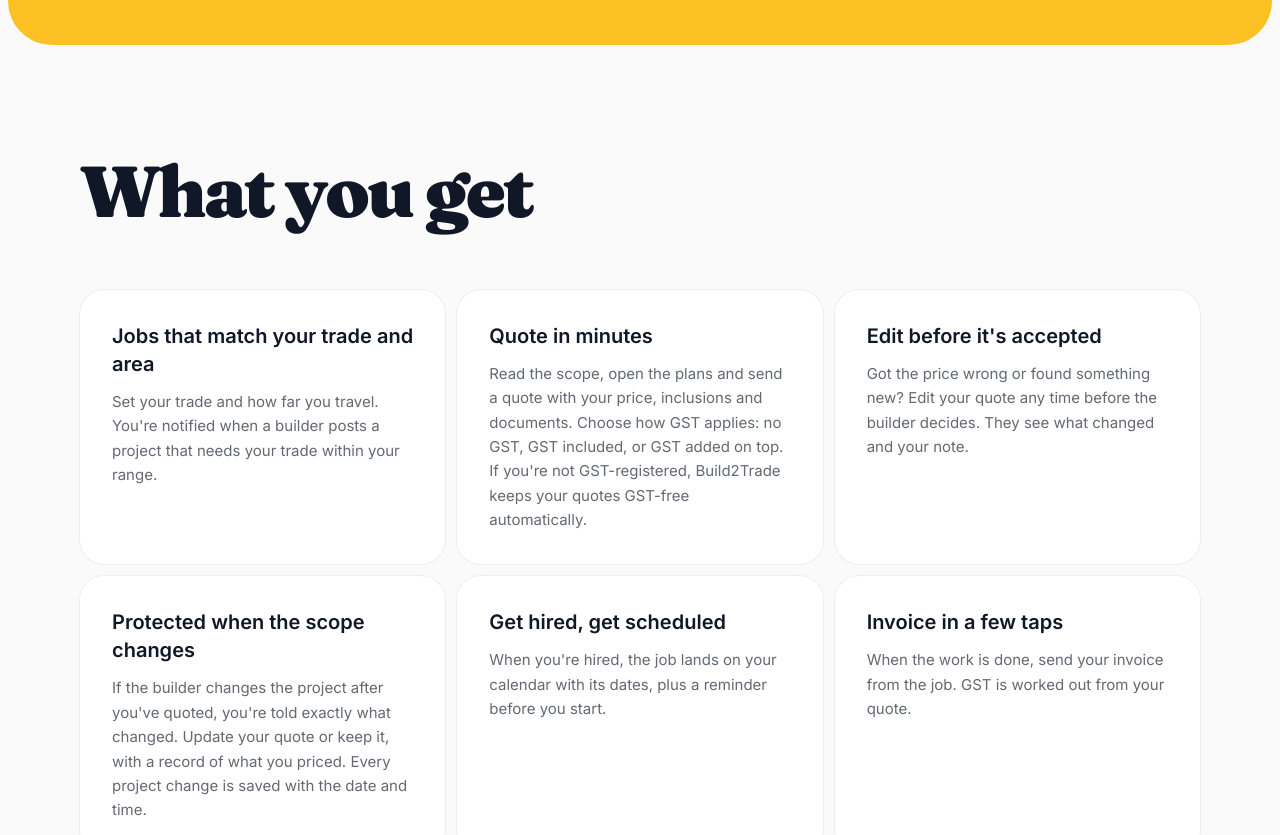
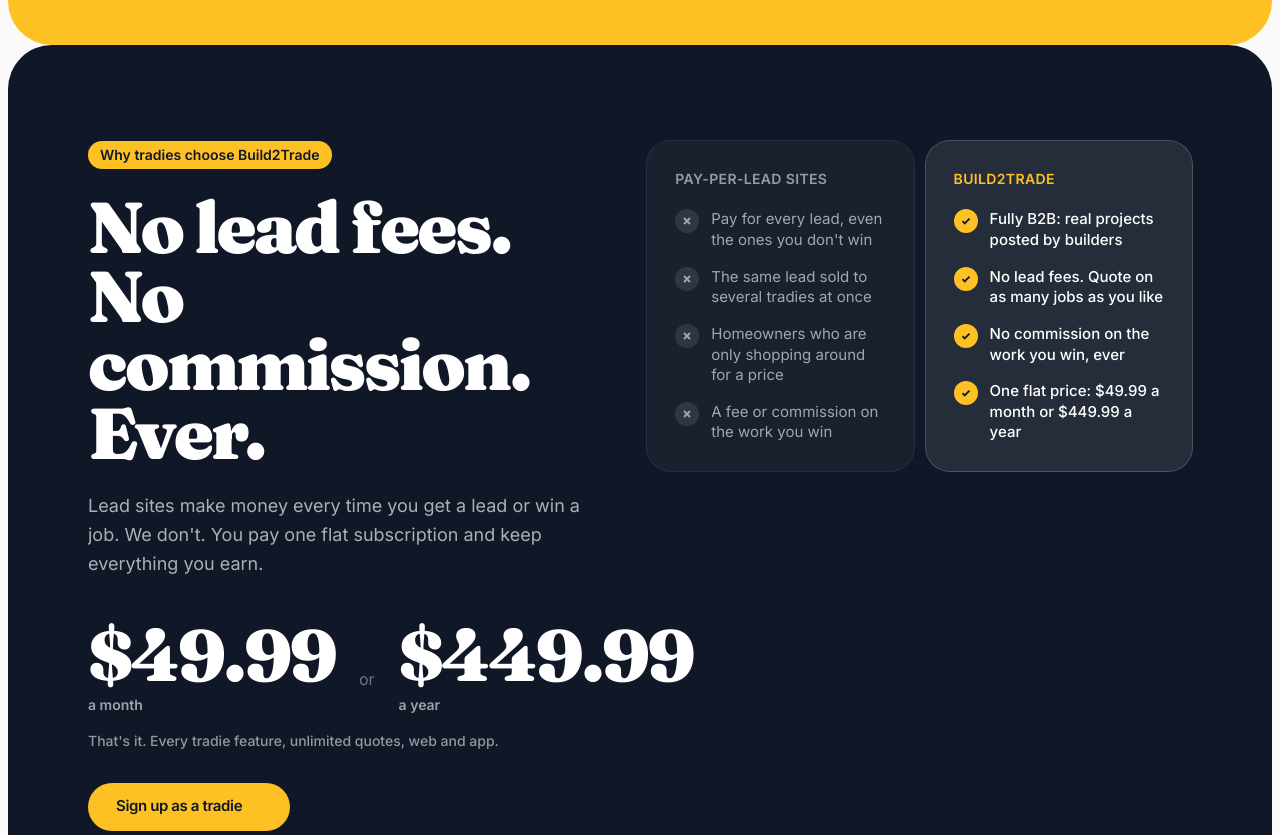
Before and after one commit to Graphicaproartistry/Build-2-Trade-Website-Nov-2026, a Next.js app: page /tradies in a window 1280 px wide. Shown: the part 561-1396 px from the top of the page. Built offline with nearby package versions, Linux system fonts and the light colour scheme.

Commit message:
Tradies: no lead fees, no commission, fully B2B section
- New section on the Tradies page comparing pay-per-lead sites with Build2Trade, with the flat
  $49.99/month or $449.99/year price
- FAQ and page description updated; AI summary files updated

```diff
--- a/src/app/(site)/tradies/page.tsx
+++ b/src/app/(site)/tradies/page.tsx
@@ -5,6 +5,7 @@ import { Cards, Section } from "@/components/page/section";
 import { CtaBand } from "@/components/page/cta-band";
 import { FaqList } from "@/components/page/faq-list";
 import { Trades } from "@/components/sections/trades";
+import { NoCommission } from "@/components/sections/no-commission";
 import { JsonLd, faqJsonLd } from "@/components/seo/json-ld";
 import { pageMeta } from "@/lib/seo";
 import { HeadlineReveals } from "@/components/ui/headline-reveals";
@@ -12,7 +13,7 @@ import { HeadlineReveals } from "@/components/ui/headline-reveals";
 export const metadata = pageMeta(
   "/tradies",
   "For Tradies: Find Local Jobs & Send Quotes | Build2Trade",
-  "See projects near you that match your trade, send quotes in minutes, get hired and get paid.",
+  "Real projects from builders near you. No lead fees and no commission on work you win: one flat subscription. Quote in minutes, get hired and get paid.",
 );
 
 const features = [
@@ -64,8 +65,8 @@ const features = [
 
 const faqs = [
   {
-    q: "Is there a fee per quote or per job?",
-    a: "No. One subscription, then quote as much as you like.",
+    q: "Is there a fee per lead, quote or job?",
+    a: `No. There are no lead fees and no commission on the work you win. You pay one subscription ($${site.pricing.monthly} a month or $${site.pricing.yearly} a year), then quote as much as you like.`,
   },
   {
     q: "I'm not GST-registered. Is that OK?",
@@ -93,6 +94,8 @@ export default function Page() {
         </Button>
       </PageHero>
 
+      <NoCommission />
+
       <Section title="What you get">
         <Cards items={features} />
       </Section>
--- /dev/null
+++ b/src/components/sections/no-commission.tsx
@@ -0,0 +1,119 @@
+import { site } from "@/content/site";
+import { Button } from "@/components/ui/button";
+import { Reveal } from "@/components/ui/reveal";
+
+/**
+ * Tradies page: what sets Build2Trade apart from pay-per-lead job sites.
+ * Confirmed by Build2Trade: no lead fees, no commission on work won, one flat subscription.
+ */
+const them = [
+  "Pay for every lead, even the ones you don't win",
+  "The same lead sold to several tradies at once",
+  "Homeowners who are only shopping around for a price",
+  "A fee or commission on the work you win",
+];
+
+const us = [
+  "Fully B2B: real projects posted by builders",
+  "No lead fees. Quote on as many jobs as you like",
+  "No commission on the work you win, ever",
+  `One flat price: $${site.pricing.monthly} a month or $${site.pricing.yearly} a year`,
+];
+
+function Mark({ ok }: { ok: boolean }) {
+  return (
+    <span
+      aria-hidden
+      className={
+        ok
+          ? "bg-b2t-yellow text-b2t-navy grid size-6 shrink-0 place-items-center rounded-full"
+          : "grid size-6 shrink-0 place-items-center rounded-full bg-white/10 text-white/55"
+      }
+    >
+      <svg
+        viewBox="0 0 12 12"
+        className="size-3"
+        fill="none"
+        stroke="currentColor"
+        strokeWidth="1.8"
+      >
+        {ok ? <path d="M2.5 6.2l2.2 2.2L9.5 3.6" /> : <path d="M3 3l6 6M9 3l-6 6" />}
+      </svg>
+    </span>
+  );
+}
+
+export function NoCommission() {
+  return (
+    <section id="no-commission" className="px-1.5 md:px-2">
+      <div className="bg-b2t-navy rounded-[28px] px-5 py-16 text-white md:rounded-[44px] md:px-12 md:py-24 lg:px-20">
+        <div className="grid gap-12 lg:grid-cols-[minmax(0,1fr)_minmax(0,1.1fr)] lg:gap-16">
+          <Reveal className="min-w-0">
+            <p className="bg-b2t-yellow text-b2t-navy inline-flex rounded-full px-3 py-1 text-sm font-semibold">
+              Why tradies choose Build2Trade
+            </p>
+            <h2 className="font-display mt-6 text-5xl leading-[0.95] md:text-7xl">
+              No lead fees. No commission. Ever.
+            </h2>
+            <p className="mt-6 max-w-lg text-lg leading-relaxed text-white/65">
+              Lead sites make money every time you get a lead or win a job. We don&apos;t. You pay
+              one flat subscription and keep everything you earn.
+            </p>
+            <div className="mt-10 flex items-end gap-4 sm:gap-6">
+              <p>
+                <span className="font-display text-[2.25rem] sm:text-6xl md:text-7xl">
+                  ${site.pricing.monthly}
+                </span>
+                <span className="mt-1 block text-sm font-semibold text-white/60">a month</span>
+              </p>
+              <p className="pb-6 text-white/40">or</p>
+              <p>
+                <span className="font-display text-[2.25rem] sm:text-6xl md:text-7xl">
+                  ${site.pricing.yearly}
+                </span>
+                <span className="mt-1 block text-sm font-semibold text-white/60">a year</span>
+              </p>
+            </div>
+            <p className="mt-4 text-sm font-medium text-white/55">
+              That&apos;s it. Every tradie feature, unlimited quotes, web and app.
+            </p>
+            <div className="mt-8">
+              <Button href={site.links.signUpTradie} variant="accent" size="lg" arrow>
+                Sign up as a tradie
+              </Button>
+            </div>
+          </Reveal>
+
+          <Reveal className="grid min-w-0 content-start gap-3 md:grid-cols-2 lg:grid-cols-1 xl:grid-cols-2">
+            <div className="rounded-[24px] bg-white/[0.04] p-6 ring-1 ring-white/10 md:p-7">
+              <p className="text-sm font-semibold tracking-wide text-white/55 uppercase">
+                Pay-per-lead sites
+              </p>
+              <ul className="mt-5 space-y-4">
+                {them.map((t) => (
+                  <li key={t} className="flex gap-3 text-[15px] leading-snug text-white/60">
+                    <Mark ok={false} />
+                    {t}
+                  </li>
+                ))}
+              </ul>
+            </div>
+            <div className="rounded-[24px] bg-white/[0.09] p-6 ring-1 ring-white/25 md:p-7">
+              <p className="text-b2t-yellow text-sm font-semibold tracking-wide uppercase">
+                Build2Trade
+              </p>
+              <ul className="mt-5 space-y-4">
+                {us.map((t) => (
+                  <li key={t} className="flex gap-3 text-[15px] leading-snug font-medium">
+                    <Mark ok />
+                    {t}
+                  </li>
+                ))}
+              </ul>
+            </div>
+          </Reveal>
+        </div>
+      </div>
+    </section>
+  );
+}
```
Also changed, not shown: public/llms-full.txt, public/llms.txt.
